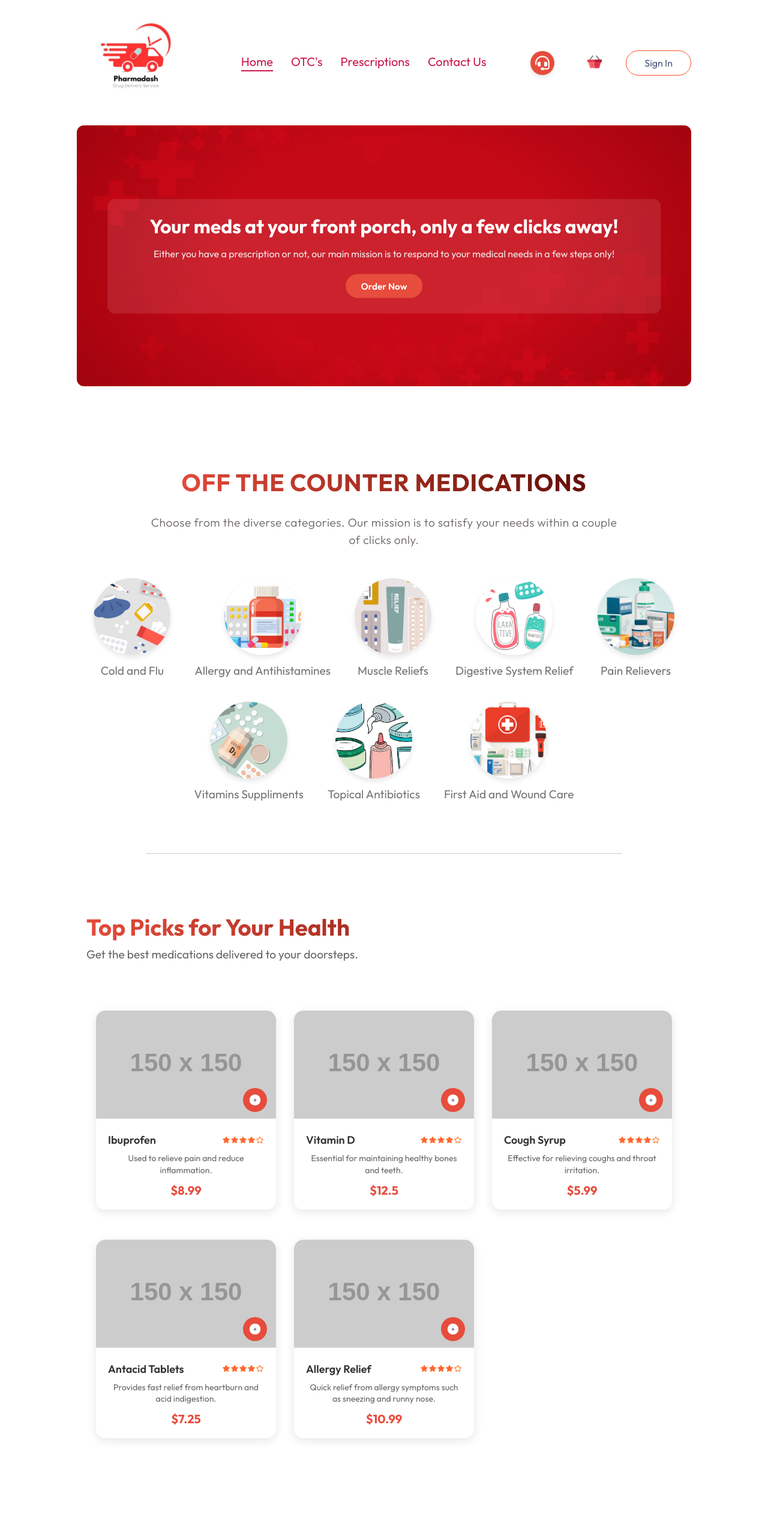
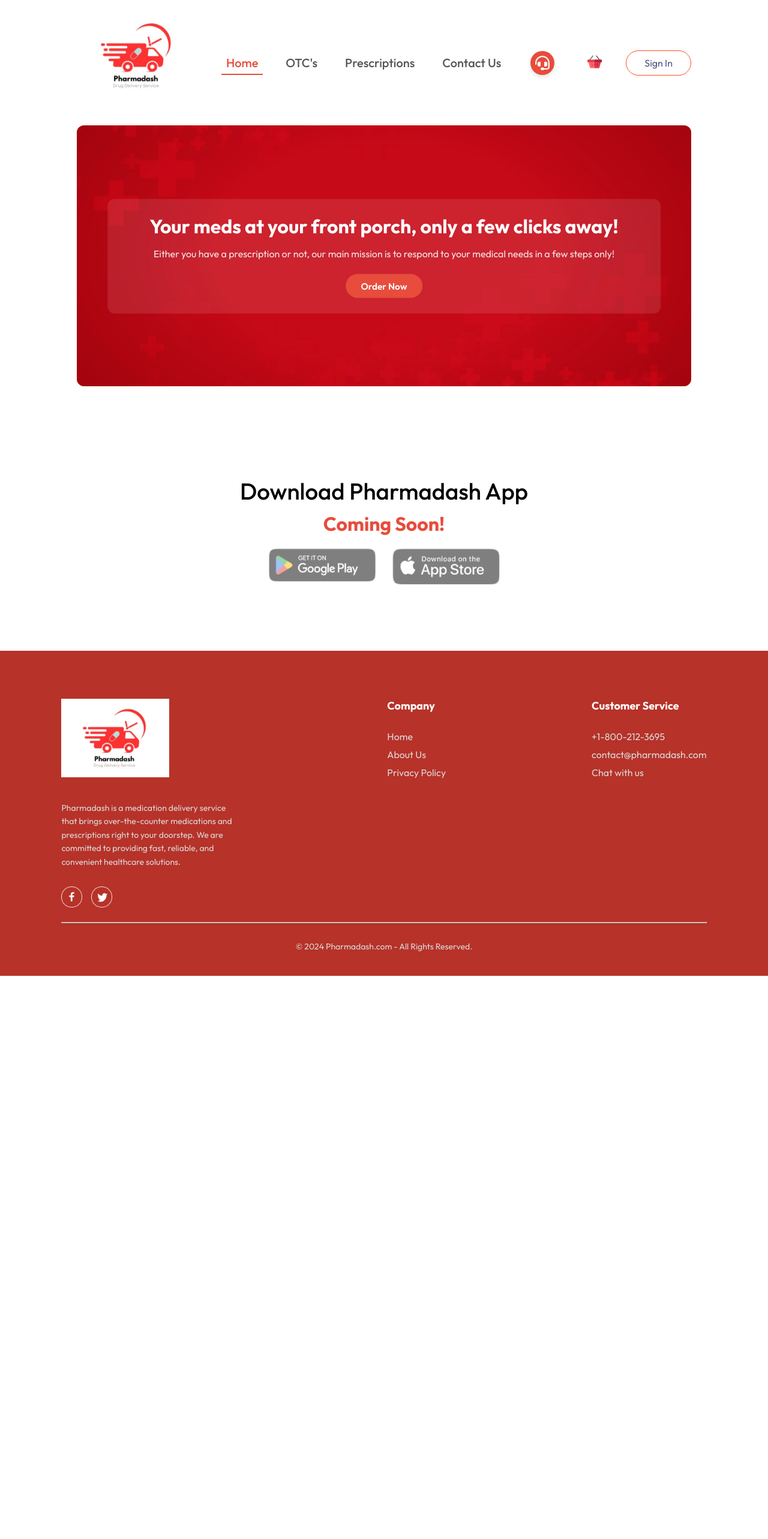
Before and after one commit to Zineb2a/PharmaDash, a React (Vite) app in the folder frontend/: page / in a window 1280 px wide. Shown: the top 2566 px of the page at 60% size. After the commit the page ends 1627 px from the top, so only its background shows below. Built offline with nearby package versions, Linux system fonts and the light colour scheme.

Commit message:
Added and Updated On the counter page

```diff
--- a/frontend/package.json
+++ b/frontend/package.json
@@ -25,7 +25,7 @@
     "openai": "^4.72.0",
     "react": "^18.3.1",
     "react-dom": "^18.3.1",
-    "react-router-dom": "^6.26.2",
+    "react-router-dom": "^6.28.0",
     "react-toastify": "^10.0.5"
   },
   "devDependencies": {
--- a/frontend/src/App.jsx
+++ b/frontend/src/App.jsx
@@ -13,6 +13,7 @@
 import PrivacyPolicy from './components/PrivacyPolicy/PrivacyPolicy';
 import AboutUs from './components/AboutUs/AboutUs';
 import ChatbotPage from './pages/Chatbot/ChatbotPage';
+import OTCPage from './pages/OTCPage/OTCPage';
 
 
 const App = () => {
@@ -33,7 +34,7 @@
           <Route path='/verify' element={<Verify />}/>
           <Route path="/privacy-policy" element={<PrivacyPolicy />} />
           <Route path="/about-us" element={<AboutUs />} />
-
+          <Route path="/otc" element={<OTCPage />} />
           <Route path="/chatbot" element={<ChatbotPage />} />
         </Routes>
       </div>
--- a/frontend/src/Context/StoreContext.jsx
+++ b/frontend/src/Context/StoreContext.jsx
@@ -54,7 +54,7 @@
                 category: 'Pain Relievers',
                 description: 'Used to relieve pain and reduce inflammation.',
                 price: 8.99,
-                image: 'https://via.placeholder.com/150',
+                image: 'https://i-cf65.ch-static.com/content/dam/cf-consumer-healthcare/bp-advil-v2/en_US/products/product-01/advil-new-easy-open-cap-product-liqui-gel.png?auto=format',
             },
             {
                 _id: '2',
--- a/frontend/src/components/MedItem/MedItem.css
+++ b/frontend/src/components/MedItem/MedItem.css
@@ -1,75 +1,41 @@
-/* Main Card Styles */
 .food-item {
     width: 100%;
+    max-width: 300px; /* Limit card width */
     margin: auto;
     border-radius: 15px;
-    box-shadow: 0px 4px 15px rgba(0, 0, 0, 0.1); /* Subtle shadow */
-    transition: transform 0.3s ease, box-shadow 0.3s ease; /* Smooth transition */
+    box-shadow: 0px 4px 15px rgba(0, 0, 0, 0.1);
+    transition: transform 0.3s ease, box-shadow 0.3s ease;
     animation: fadeIn 0.5s ease-in-out;
-    background: #fff; /* White background for a clean look */
+    background: #fff;
   }
 
   .food-item:hover {
-    transform: scale(1.03); /* Slightly enlarge on hover */
-    box-shadow: 0px 8px 20px rgba(0, 0, 0, 0.15); /* Darker shadow on hover */
+    transform: scale(1.03);
+    box-shadow: 0px 8px 20px rgba(0, 0, 0, 0.15);
   }
 
-/* Image Container */
+  /* Image Placeholder */
   .food-item-img-container {
     position: relative;
-    overflow: hidden; /* Ensures no overflow from image */
-    border-radius: 15px 15px 0 0; /* Rounded top corners */
+    overflow: hidden;
+    border-radius: 15px 15px 0 0;
+    background-color: #f9f9f9; /* Fallback color */
+    display: flex;
+    justify-content: center;
+    align-items: center;
+    height: 150px; /* Fixed height */
   }
 
-.food-item-image {
-    width: 100%;
-    height: 180px; /* Fixed height for uniformity */
-    object-fit: cover; /* Ensures the image covers the area */
-    border-radius: 15px 15px 0 0; /* Rounded top corners */
+  .placeholder-image {
+    width: 100px;
+    height: 100px;
+    background-color: #ccc;
+    border-radius: 50%; /* Circle shape */
   }
 
-/* Add Button */
-.food-item-img-container .add {
-    width: 40px;
-    height: 40px;
-    position: absolute;
-    bottom: 15px;
-    right: 15px;
-    cursor: pointer;
-    border-radius: 50%;
-    background-color: #e74c3c; /* Solid color background */
-    padding: 10px;
-    transition: background-color 0.3s ease, transform 0.3s ease; /* Smooth transitions */
-}
-
-.food-item-img-container .add:hover {
-    background-color: #c0392b; /* Darker color on hover */
-    transform: scale(1.1); /* Slightly enlarge on hover */
-}
-
-/* Counter Controls */
-.food-item-counter {
-    position: absolute;
-    bottom: 15px;
-    right: 15px;
-    display: flex;
-    align-items: center;
-    gap: 10px;
-    padding: 8px;
-    border-radius: 50px;
-    background-color: rgba(255, 255, 255, 0.9); /* Semi-transparent background */
-    box-shadow: 0px 4px 10px rgba(0, 0, 0, 0.15); /* Subtle shadow */
-}
-
-.food-item-counter img {
-    width: 25px;
-    cursor: pointer;
-}
-
-/* Info Section */
   .food-item-info {
-    padding: 20px;
-    text-align: center; /* Center-align text for cleaner look */
+    padding: 1rem;
+    text-align: center;
   }
 
   /* Name and Rating */
@@ -82,37 +48,55 @@
 
   .food-item-name-rating p {
     font-size: 18px;
-    font-weight: 600; /* Bold text for emphasis */
-    color: #333; /* Darker color */
-}
-
-.food-item-name-rating img {
-    width: 70px;
+    font-weight: 600;
+    color: #333;
   }
 
   /* Description */
   .food-item-desc {
-    color: #666; /* Softer gray for the description */
+    color: #666;
     font-size: 14px;
-    line-height: 1.4; /* Better readability */
+    line-height: 1.4;
     margin-bottom: 10px;
   }
 
   /* Price */
   .food-item-price {
-    color: #e74c3c; /* Use brand color for price */
+    color: #e74c3c;
     font-size: 20px;
-    font-weight: 700; /* Bold for emphasis */
+    font-weight: 700;
+    margin-bottom: 10px; /* Add spacing below the price */
   }
 
-/* Animations */
-@keyframes fadeIn {
-    0% {
-        opacity: 0;
-        transform: translateY(20px);
+  /* Counter Section */
+  .food-item-counter {
+    display: flex;
+    justify-content: center;
+    align-items: center;
+    gap: 10px; /* Spacing between buttons and quantity */
+    margin-top: 10px; /* Add some spacing above */
   }
-    100% {
-        opacity: 1;
-        transform: translateY(0);
+
+  .food-item-counter button {
+    background-color: #e74c3c;
+    color: white;
+    border: none;
+    padding: 0.5rem;
+    border-radius: 50%;
+    cursor: pointer;
+    width: 30px;
+    height: 30px;
+    text-align: center;
+    font-size: 16px;
+    font-weight: bold;
   }
+
+  .food-item-counter button:hover {
+    background-color: #c0392b;
   }
+
+  .food-item-counter p {
+    font-size: 16px;
+    font-weight: bold;
+    color: #333;
+  }
--- a/frontend/src/components/MedItem/MedItem.jsx
+++ b/frontend/src/components/MedItem/MedItem.jsx
@@ -10,6 +10,15 @@
         <div className='food-item'>
             <div className='food-item-img-container'>
                 <img className='food-item-image' src={`${url}/images/${image}`} alt={name} />
+
+            </div>
+            <div className="food-item-info">
+                <div className="food-item-name-rating">
+                    <p>{name}</p>
+                    <img src={assets.rating_starts} alt="Rating stars" />
+                </div>
+                <p className="food-item-desc">{desc}</p>
+                <p className="food-item-price">{currency}{price}</p>
                 {!cartItems[id] ? (
                     <img className='add' onClick={() => addToCart(id)} src={assets.add_icon_white} alt="Add to cart" />
                 ) : (
@@ -20,14 +29,6 @@
                     </div>
                 )}
             </div>
-            <div className="food-item-info">
-                <div className="food-item-name-rating">
-                    <p>{name}</p>
-                    <img src={assets.rating_starts} alt="Rating stars" />
-                </div>
-                <p className="food-item-desc">{desc}</p>
-                <p className="food-item-price">{currency}{price}</p>
-            </div>
         </div>
     );
 };
--- a/frontend/src/components/Navbar/Navbar.css
+++ b/frontend/src/components/Navbar/Navbar.css
@@ -187,3 +187,16 @@
   .customer-service-icon:hover {
     transform: scale(1.1);
   }
+
+  .navbar-menu a {
+    text-decoration: none;
+    color: #555;
+    font-weight: 500;
+    transition: color 0.3s ease;
+    padding: 0.5rem;
+  }
+
+  .navbar-menu .active {
+    color: #e74c3c; /* Highlight the active link */
+    border-bottom: 2px solid #e74c3c; /* Add underline for active link */
+  }
--- a/frontend/src/components/Navbar/Navbar.jsx
+++ b/frontend/src/components/Navbar/Navbar.jsx
@@ -1,16 +1,24 @@
-import React, { useContext, useState } from 'react';
+import React, { useContext, useState, useEffect } from 'react';
 import './Navbar.css';
 import { assets } from '../../assets/assets';
-import { Link, useNavigate } from 'react-router-dom';
+import { Link, useLocation, useNavigate } from 'react-router-dom';
 import { StoreContext } from '../../Context/StoreContext';
 import { FontAwesomeIcon } from '@fortawesome/react-fontawesome';
 import { faHeadset } from '@fortawesome/free-solid-svg-icons';
 
-
 const Navbar = ({ setShowLogin }) => {
-  const [menu, setMenu] = useState("home");
   const { getTotalCartAmount, token, setToken } = useContext(StoreContext);
   const navigate = useNavigate();
+  const location = useLocation(); // Get the current route
+
+  const [menu, setMenu] = useState("home");
+
+  useEffect(() => {
+    // Update the active menu based on the current route
+    if (location.pathname === '/otc') setMenu("menu");
+    else if (location.pathname === '/') setMenu("home");
+    else setMenu("");
+  }, [location]);
 
   const logout = () => {
     localStorage.removeItem("token");
@@ -22,10 +30,34 @@
     <div className='navbar'>
       <Link to='/'><img className='logo' src={assets.logo2} alt="logo" /></Link>
       <ul className="navbar-menu">
-        <Link to="/" onClick={() => setMenu("home")} className={`${menu === "home" ? "active" : ""}`}>Home</Link>
-        <a href='#explore-menu' onClick={() => setMenu("menu")} className={`${menu === "menu" ? "active" : ""}`}>OTC's</a>
-        <a href='#Prescriptions' onClick={() => setMenu("Prescriptions")} className={`${menu === "Prescription" ? "active" : ""}`}>Prescriptions</a>
-        <a href='#footer' onClick={() => setMenu("contact")} className={`${menu === "contact" ? "active" : ""}`}>Contact Us</a>
+        <Link
+          to="/"
+          onClick={() => setMenu("home")}
+          className={`${menu === "home" ? "active" : ""}`}
+        >
+          Home
+        </Link>
+        <Link
+          to="/otc"
+          onClick={() => setMenu("menu")}
+          className={`${menu === "menu" ? "active" : ""}`}
+        >
+          OTC's
+        </Link>
+        <a
+          href='#Prescriptions'
+          onClick={() => setMenu("Prescriptions")}
+          className={`${menu === "Prescriptions" ? "active" : ""}`}
+        >
+          Prescriptions
+        </a>
+        <a
+          href='#footer'
+          onClick={() => setMenu("contact")}
+          className={`${menu === "contact" ? "active" : ""}`}
+        >
+          Contact Us
+        </a>
       </ul>
       <div className="navbar-right">
         {/* Customer Service Icon */}
@@ -39,16 +71,22 @@
           <div className={getTotalCartAmount() > 0 ? "dot" : ""}></div>
         </Link>
 
-        {!token ? <button onClick={() => setShowLogin(true)}>Sign In</button>
-          : <div className='navbar-profile'>
+        {!token ? (
+          <button onClick={() => setShowLogin(true)}>Sign In</button>
+        ) : (
+          <div className='navbar-profile'>
             <img src={assets.profile_icon} alt="Profile Icon" />
             <ul className='navbar-profile-dropdown'>
-              <li onClick={() => navigate('/myorders')}> <img src={assets.bag_icon} alt="" /> <p>Orders</p></li>
+              <li onClick={() => navigate('/myorders')}>
+                <img src={assets.bag_icon} alt="Orders" /> <p>Orders</p>
+              </li>
               <hr />
-              <li onClick={logout}> <img src={assets.logout_icon} alt="" /> <p>Logout</p></li>
+              <li onClick={logout}>
+                <img src={assets.logout_icon} alt="Logout" /> <p>Logout</p>
+              </li>
             </ul>
           </div>
-        }
+        )}
       </div>
     </div>
   );
--- a/frontend/src/pages/Home/Home.jsx
+++ b/frontend/src/pages/Home/Home.jsx
@@ -15,8 +15,7 @@
   return (
     <>
       <Header />
-      <ExploreMenu setCategory={setCategory} category={category} />
-      <MedDisplay category={category} />
+
       <AppDownload />
     </>
   );
--- /dev/null
+++ b/frontend/src/pages/OTCPage/OTCPage.css
@@ -0,0 +1,21 @@
+.otc-page {
+    padding: 2rem;
+    background-color: #ffffff;
+    min-height: 100vh; /* Ensure full-page height */
+  }
+
+  .otc-header {
+    text-align: center;
+    margin-bottom: 2rem;
+  }
+
+  .otc-header h1 {
+    font-size: 2.5rem;
+    color: #e74c3c;
+  }
+
+  .otc-header p {
+    color: #666;
+    font-size: 1.2rem;
+    line-height: 1.5;
+  }
```
Also changed, not shown: frontend/src/components/Header/Header.jsx (+13 -6 lines), frontend/src/pages/OTCPage/OTCPage.jsx (added, +22 -0 lines), 1 other file (tests, documents, lock files or other folders). Lines whose indentation alone changed are shown as unchanged.
